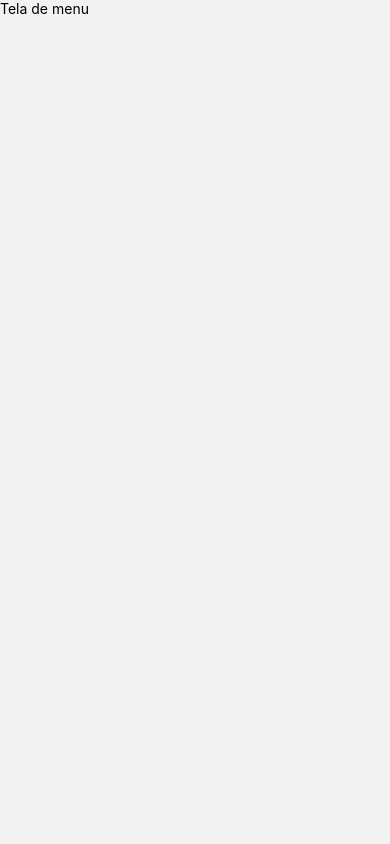
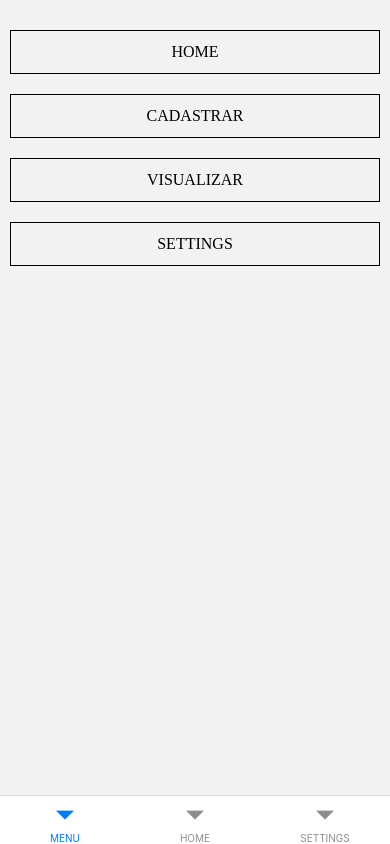
Before and after one commit to WesleyZanon/University-app, a React Native app: screen / in a window 390 px wide. Built offline with nearby package versions, Linux system fonts and the light colour scheme.

Commit message:
update
Signed-off-by: WesleyZanon <wesleyzanon17@gmail.com>

```diff
--- a/src/Pages/Menu/index.jsx
+++ b/src/Pages/Menu/index.jsx
@@ -1,11 +1,29 @@
 import React from 'react';
-import { View, Text } from "react-native-web";
+import { View, Text,Button,Pressable, StyleSheet } from "react-native-web";
 
 
 export default function Menu(){
     return(
-        <View>
-            <Text>Tela de menu</Text>
+        <View style={styles.MenuContainer}>
+            <Pressable style={styles.button}>HOME</Pressable>
+            <Pressable style={styles.button}>CADASTRAR</Pressable>
+            <Pressable style={styles.button}>VISUALIZAR</Pressable>
+            <Pressable style={styles.button}>SETTINGS</Pressable>
         </View>
     )
 }
+
+const styles = StyleSheet.create({
+    MenuContainer:{
+        margin:'10px'
+    },
+    button :{
+      alignItems: 'center',
+      justifyContent: 'center',
+      paddingVertical: 12,
+      paddingHorizontal: 32,
+      borderWidth: 1,
+      marginTop:"20px"
+    }
+
+  })
--- a/src/Routes/auth.routes.jsx
+++ b/src/Routes/auth.routes.jsx
@@ -4,16 +4,20 @@ import {createNativeStackNavigator} from '@react-navigation/native-stack'
 
 import Home from '../Pages/Home';
 import Menu from '../Pages/Menu';
+import { createBottomTabNavigator } from '@react-navigation/bottom-tabs';
 
-const Pilha = createNativeStackNavigator();
+const Tab = createBottomTabNavigator();
 
 export default function AuthRoutes(){
   return(
 
       <NavigationContainer independent={true}>
-          <Pilha.Navigator>
-              <Pilha.Screen name='Menu' component={Menu} options={{headerShown: false}}/>
-          </Pilha.Navigator>
+          <Tab.Navigator>
+            <Tab.Screen name='MENU' component={Menu} options={{headerShown: false}}/>
+            <Tab.Screen name='HOME' component={Home} options={{headerShown: false}}/>
+            <Tab.Screen name='SETTINGS' component={''} options={{headerShown: false}}/>
+
+          </Tab.Navigator>
       </NavigationContainer>
 
   )
```
Also changed, not shown: src/Components/TabNavigation/index.jsx (deleted, +0 -47 lines).
